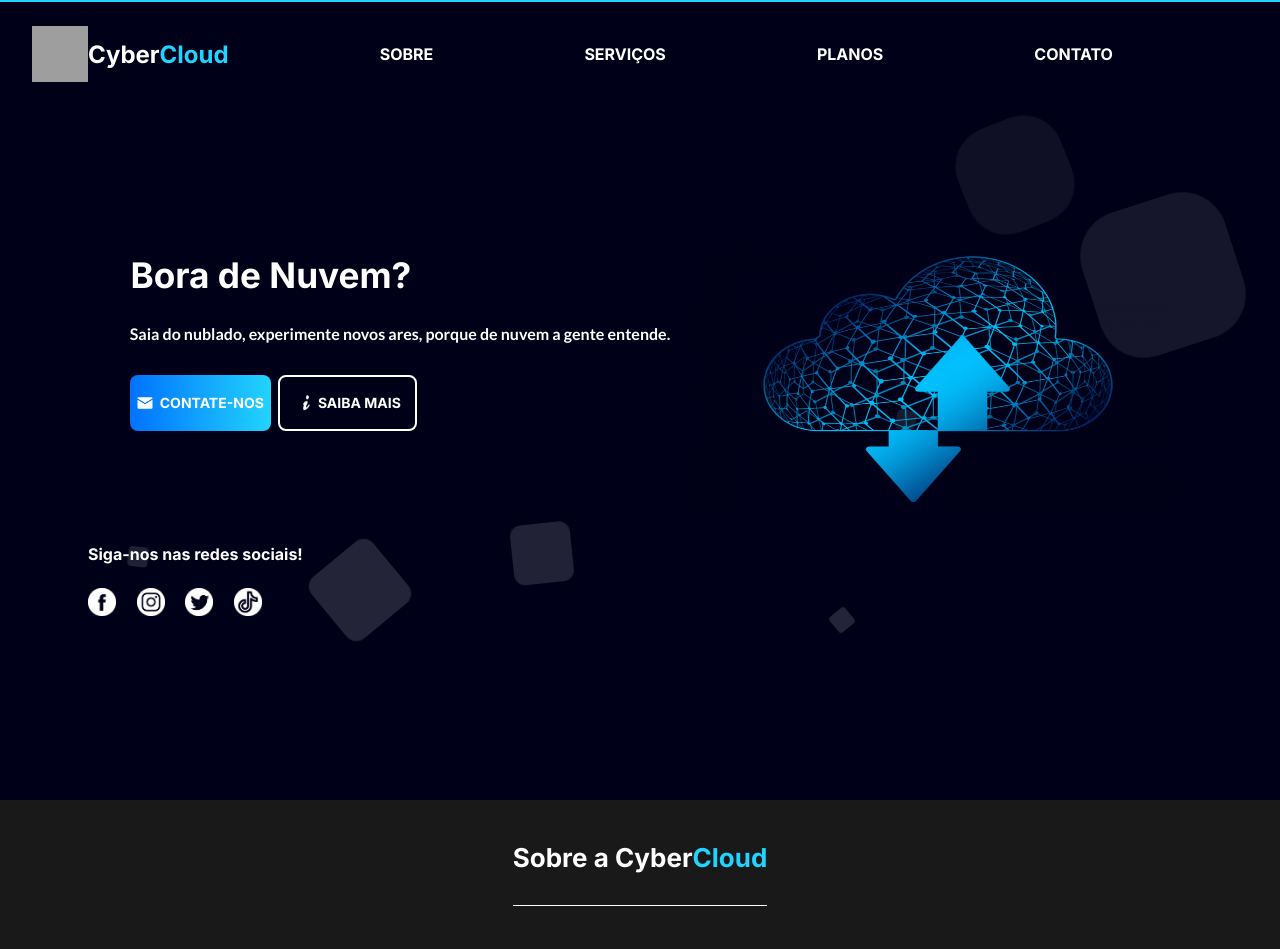
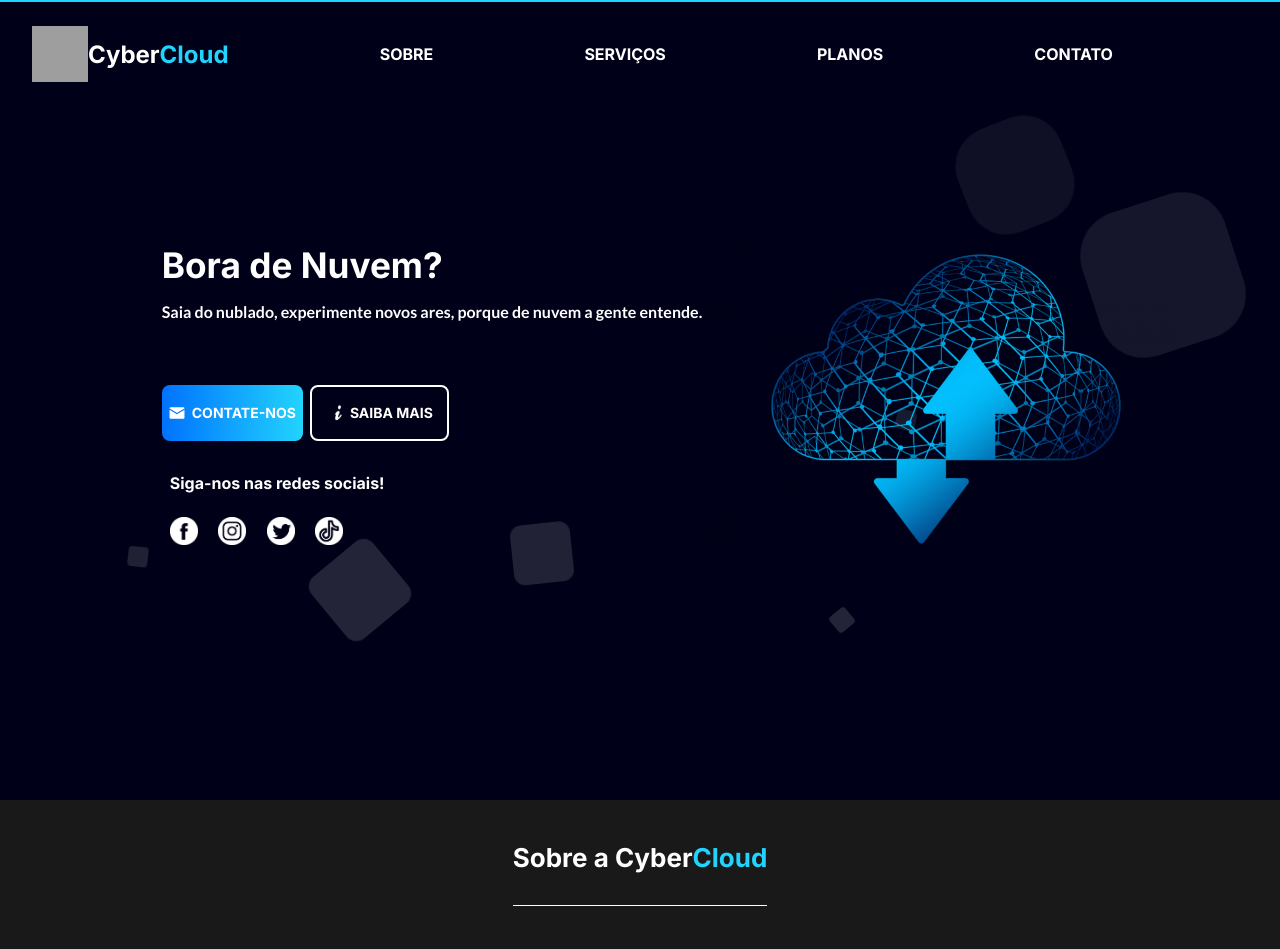
Before and after one commit to NathanSGomes/ProjetoSemestral, a PHP site: page / in a window 1280 px wide. Shown: the top 949 px of the page. Run offline with PHP 8.4, Linux system fonts and the light colour scheme; grey boxes are pictures that could not be loaded.

Commit message:
Refatoramento
Preciso refazer a parte de banner via grid

```diff
--- a/index.html
+++ b/index.html
@@ -44,20 +44,19 @@
     <!--Final do Cabeçalho-->
     <!--Inico do Banner-->
     <main>
+
         <section class="container__banner">
-            <div class="banner__center">
-                <div><img class="banner__img" src="assets/Nuvem.png" alt="Foto de Nuvem"></div>
-                <div class="banner__conteudo">
+            <div class="espaco"></div>
+            <img class="banner__img" src="assets/Nuvem.png" alt="Foto de Nuvem">
+            <div class="solucao">
                 <h1 class="banner__titulo">Bora de Nuvem?</h1>
-                    <p class="banner__texto">Saia do nublado, experimente novos ares, porque de nuvem a gente entende.
-                    </p>
+                <p class="banner__texto">Saia do nublado, experimente novos ares, porque de nuvem a gente entende.</p>
+
                 <div class="banner__btn">
                     <a class="banner__contato" href="#"><img class="banner__contato-img" src="assets/Contato.png"
                             alt="Icone de E-mail">CONTATE-NOS</a>
                     <a class="banner__saiba-mais" href="#Sobre"><img class="banner__saiba-mais-img"
                             src="assets/Info.png" alt="Icone de Informação">SAIBA MAIS</a>
-                    </div>
-                </div>
                 </div>
 
                 <div class="banner__redes_container">
@@ -77,9 +76,10 @@
                         </a>
                     </div>
                 </div>
-            <div class="banner__espaco"></div>
+            </div>
+
         </section>
-    </main>
+
         <!--Final do Banner-->
         <div class="area">
             <ul class="circles">
@@ -106,7 +106,8 @@
                     para a ascenção de empresas.
                 </p>
                 <p class="sobre__texto">
-                Experiência, evolução e uma grande bagagem de conhecimento em diferentes frentes fazem da CyberCloud uma
+                    Experiência, evolução e uma grande bagagem de conhecimento em diferentes frentes fazem da CyberCloud
+                    uma
                     empresa
                     de tecnologia com grande destaque no mercado.
                 </p>
@@ -123,7 +124,8 @@
                     <img class="serviço__imagem" src="assets/Support.png" alt="Simbolo de Suporte Técnico">
                     <div class="serviço__conteudo">
                         <h3 class="serviço__texto">Suporte 24Horas.</h3>
-                    <p class="serviço__descricao">Lorem ipsum dolor sit amet. Est voluptates ullam qui impedit velit ut
+                        <p class="serviço__descricao">Lorem ipsum dolor sit amet. Est voluptates ullam qui impedit velit
+                            ut
                             unde.</p>
                     </div>
                 </div>
@@ -132,7 +134,8 @@
                     <img class="serviço__imagem" src="assets/Support.png" alt="Simbolo de Suporte Técnico">
                     <div class="serviço__conteudo">
                         <h3 class="serviço__texto">Suporte 24Horas.</h3>
-                    <p class="serviço__descricao">Lorem ipsum dolor sit amet. Est voluptates ullam qui impedit velit ut
+                        <p class="serviço__descricao">Lorem ipsum dolor sit amet. Est voluptates ullam qui impedit velit
+                            ut
                             unde.</p>
                     </div>
                 </div>
@@ -141,7 +144,8 @@
                     <img class="serviço__imagem" src="assets/HardDisk.png" alt="Simbolo de HD">
                     <div class="serviço__conteudo">
                         <h3 class="serviço__texto">Redundância de Dados.</h3>
-                    <p class="serviço__descricao">Mantentendo o funcionamento dos serviços sem interrupções ou perda de
+                        <p class="serviço__descricao">Mantentendo o funcionamento dos serviços sem interrupções ou perda
+                            de
                             dados.</p>
                     </div>
                 </div>
@@ -150,7 +154,8 @@
                     <img class="serviço__imagem" src="assets/Support.png" alt="Simbolo de Suporte Técnico">
                     <div class="serviço__conteudo">
                         <h3 class="serviço__texto">Suporte 24Horas.</h3>
-                    <p class="serviço__descricao">Lorem ipsum dolor sit amet. Est voluptates ullam qui impedit velit ut
+                        <p class="serviço__descricao">Lorem ipsum dolor sit amet. Est voluptates ullam qui impedit velit
+                            ut
                             unde.</p>
                     </div>
                 </div>
@@ -175,7 +180,8 @@
 
                     <!-- 3ª linha -->
                     <div>
-                    <h3 class="card__descricao">7 dias de teste gratuito. Se inicia após o primeiro acesso em sua rede.
+                        <h3 class="card__descricao">7 dias de teste gratuito. Se inicia após o primeiro acesso em sua
+                            rede.
                         </h3>
                     </div>
 
@@ -286,9 +292,11 @@
                 <img class="rodape__img" src="assets/LogoMobile.png" alt="Logo da Cyber Cloud">
             </div>
             <p class="rodape__direito">© 2022 - 2023 CyberCloud, Inc. Todos os direitos reservados.</p>
-        <p class="credito">Criado por <a class="credito__link"  href="https://github.com/NathanSGomes" target="_blank">Nathan Gomes</a></p>
+            <p class="credito">Criado por <a class="credito__link" href="https://github.com/NathanSGomes" target="_blank">Nathan Gomes</a></p>
         </footer>
         <!--Final do Rodapé-->
+
+    </main>
 </body>
 
 </html>
--- a/styles/banner.css
+++ b/styles/banner.css
@@ -5,29 +5,35 @@
     height: 100%;
     display: flex;
     flex-direction: column;
-    justify-content: center;
+    justify-content: space-between;
     align-items: center;
     padding: 1rem;
-    gap: 1.5rem;
+
 }
 
-.banner__center {
-    display: flex;
-    flex-direction: column;
-    align-items: center;
-    text-align: center;
-    margin-top: 5rem;
+.espaco {
+    width: 100%;
+    height: 2rem;
+    background: transparent;
 }
 
 .banner__img {
     width: 100%;
-    height: 15rem;
+    height: 30%;
+    margin: 5rem 0 2rem 0;
+}
+
+.solucao {
+    display: flex;
+    flex-direction: column;
+    align-items: center;
 }
 
 .banner__titulo {
     font-weight: 700;
     color: var(--primary-color);
     font-size: 1.25rem;
+    margin-bottom: 1rem;
 }
 
 .banner__texto {
@@ -35,12 +41,21 @@
     font-size: 1rem;
     font-weight: 300;
     color: var(--primary-color);
-    margin: 1.75em 1.5em;
+    text-align: center;
+    margin-bottom: 3rem;
 }
 
 .banner__btn {
     display: flex;
-    justify-content: space-evenly;
+    width: 100%;
+    justify-content: space-around;
+    margin-bottom: 3rem;
+}
+
+.banner__redes_container {
+    align-self: start;
+    width: 100%;
+    margin-left: 5%;
     margin-bottom: 3rem;
 }
 
@@ -106,57 +121,67 @@
     height: 1.75rem;
 }
 
-.banner__redes_container {
-    align-self: start;
-    margin-left: 0.75rem;
-}
+@media screen and (min-width: 720px) {
+    .banner__img {
+        width: 75%;
+        height: 40%;
+    }
 
-.banner__espaco {
-    width: 100%;
-    background-color: transparent;
-    height: 2rem;
+    .banner__btn {
+        width: 65%;
+    }
+
+    .banner__texto {
+        margin-bottom: 2rem;
+        font-size: 1.2rem;
+    }
 }
 
 /* Responsividade Tablet */
 
-@media screen and (min-width: 720px) {
-    .container__banner {
-        display: flex;
-        flex-direction: column;
-        padding: 0 5em;
+@media screen and (min-width: 1024px) {
+
+    .espaco {
+        display: none;
     }
 
-    .banner__center {
+    .container__banner {
         display: flex;
         flex-direction: row-reverse;
         justify-content: center;
+    }
+
+    .solucao {
+        display: flex;
+        flex-direction: column;
+        height: 100vh;
+        justify-content: center;
+        padding-left: 4rem;
     }
 
     .banner__img {
         margin: 0;
         width: 30em;
         height: 20em;
-        padding-top: 3em;
-    }
-
-    .banner__conteudo {
-        text-align: left;
-        justify-content: center;
     }
 
     .banner__titulo {
-        margin-left: 0.7em;
         font-size: 2.2rem;
+        width: 100%;
+        text-align: left;
     }
 
     .banner__texto {
         font-size: 1rem;
         font-weight: 700;
+        width: 100%;
+        text-align: left;
     }
 
     .banner__btn {
        display: flex;
-       justify-content: flex-start;
+       width: 100%;
+       justify-content: left;
        margin: 2em 1.5em;
     }
 
@@ -198,13 +223,10 @@
 /* Responsividade Desktop */
 
 @media screen and (min-width: 1440px) {
-    .container__banner {
-        padding: 0 15em;
-    }
 
-    .banner__center {
-        width: 100%;
-        justify-content: space-between;
+    .solucao {
+        justify-content: center;
+        height:100vh;
     }
 
     .banner__titulo {
@@ -232,4 +254,8 @@
         width: 30px;
         height: 30px;
     }
+
+    .banner__redes_container {
+        width: 100%;
+    }
 }
--- a/styles/header.css
+++ b/styles/header.css
@@ -95,7 +95,7 @@
 
 /* Responsividade Tablet */
 
-@media screen and (min-width: 720px) {
+@media screen and (min-width: 1024px) {
     .container__rotulo {
         display: none;
     }
--- a/styles/plan.css
+++ b/styles/plan.css
@@ -103,6 +103,16 @@
     }
 }
 
+/* Responsividade Tablet */
+
+@media screen and (min-width: 1024px) {
+    .plano__card {
+        display: flex;
+        width: 100%;
+        justify-content: space-evenly;
+    }
+
+}
 /* Responsividade Desktop */
 
 @media screen and (min-width: 1440px) {
--- a/styles/service.css
+++ b/styles/service.css
@@ -48,7 +48,7 @@
 
 /* Responsividade Tablet */
 
-@media screen and (min-width: 720px) {
+@media screen and (min-width: 1024px) {
     .serviço__container {
         display: flex;
     }
```
Lines whose indentation alone changed are shown as unchanged.
